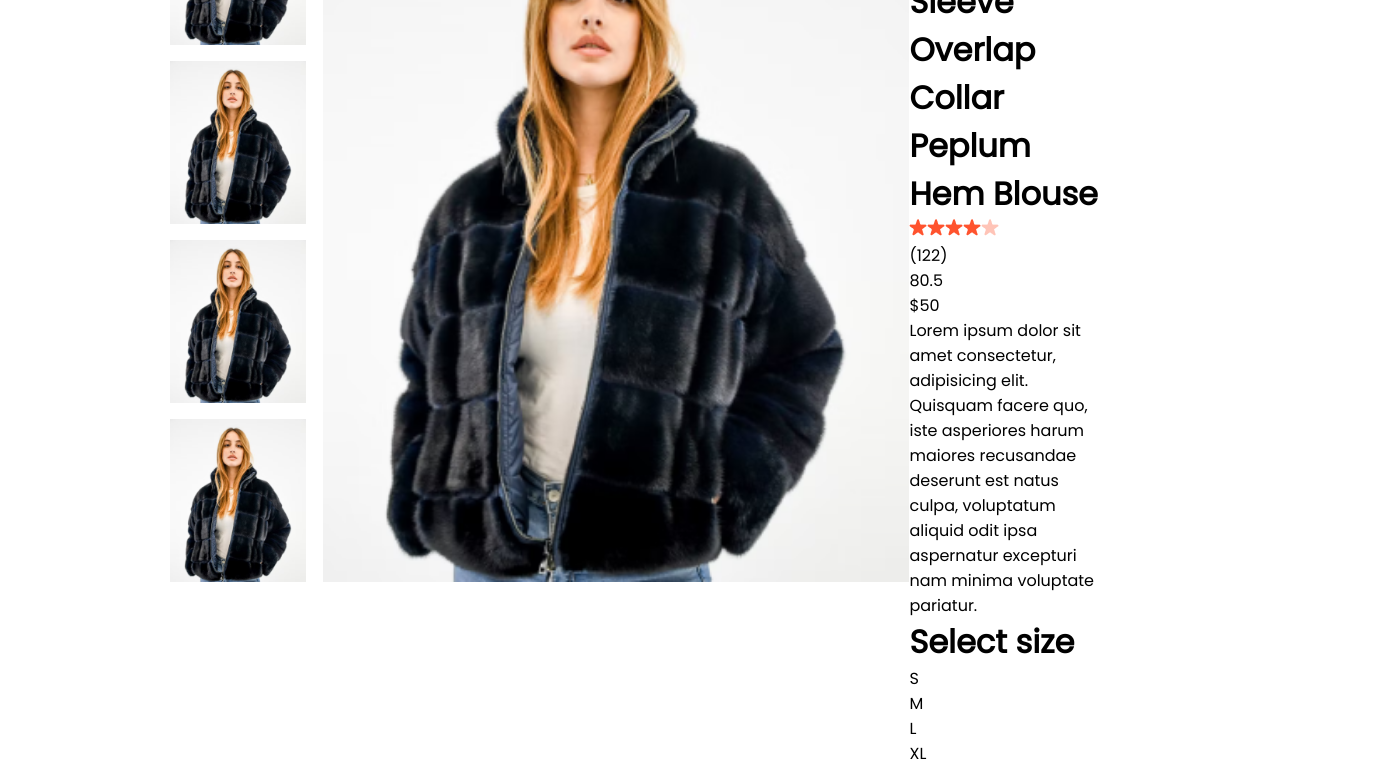
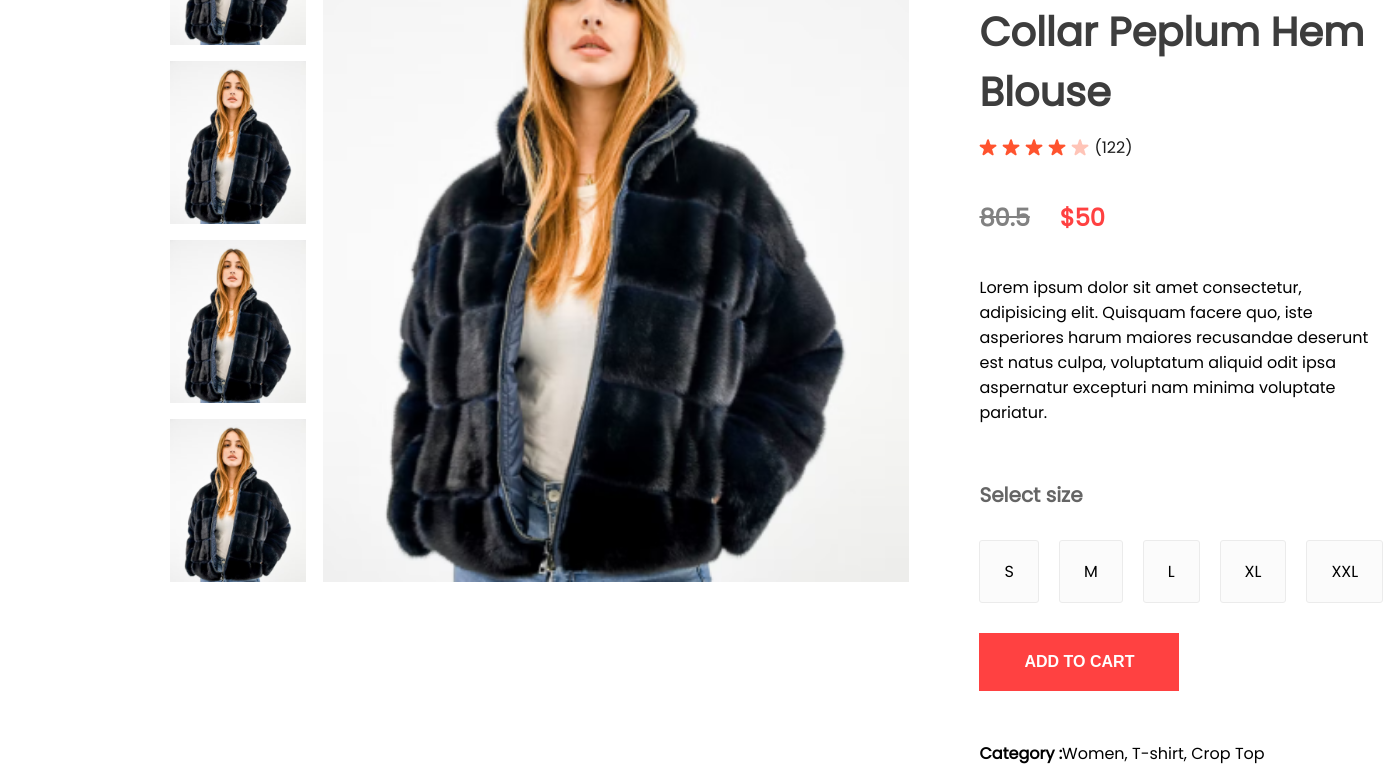
Before and after one commit to tajemouti/e-commerce, a React (Create React App) app: page /product/1 in a window 1280 px wide. Shown: the part 240-1010 px from the top of the page, 1383 px wide, since content can reach past the window. Built offline with nearby package versions, Linux system fonts and the light colour scheme.

Commit message:
Style the right side of the product page

```diff
--- a/src/components/ProductDisplay/product_display.css
+++ b/src/components/ProductDisplay/product_display.css
@@ -22,3 +22,83 @@
     width: 586px;
     height: 700px;
 }
+
+.product-display-right {
+    margin: 0px 70px;
+    display: flex;
+    flex-direction: column;
+}
+
+.product-display-right h1 {
+    color: #3d3d3d;
+    font-size: 40px;
+    font-weight: 700;
+}
+
+.product-display-right-star {
+    display: flex;
+    align-items: center;
+    margin-top: 13px;
+    gap: 5px;
+    color: #1c1c1c;
+    font-size: 16px;
+}
+
+.product-display-right-prices {
+    display: flex;
+    margin: 40px 0px;
+    gap: 30px;
+    font-size: 24px;
+    font-weight: 700;
+}
+
+.product-display-right-price-old {
+    color: #818181;
+    text-decoration: line-through;
+}
+
+.product-display-right-price-new {
+    color: #ff4141;
+}
+
+.product-display-right-size h1 {
+    margin-top: 55px;
+    color: #656565;
+    font-size: 20px;
+    font-weight: 600;
+}
+
+.product-display-right-sizes {
+    display: flex;
+    margin: 30px 0px;
+    gap: 20px;
+}
+
+.product-display-right-sizes div {
+    padding: 18px 24px;
+    background: #fbfbfb;
+    border: 1px solid #ebebeb;
+    border-radius: 3px;
+    cursor: pointer;
+}
+
+.product-display-right button {
+    padding: 20px 40px;
+    width: 200px;
+    font-size: 16px;
+    font-weight: 600;
+    color: white;
+    background: #ff4141;
+    margin-bottom: 40px;
+    border: none;
+    outline: none;
+    cursor: pointer;
+}
+
+.product-display-right-category {
+    margin-top: 10px;
+}
+
+.product-display-right-category span {
+    font-weight: 600;
+}
```
